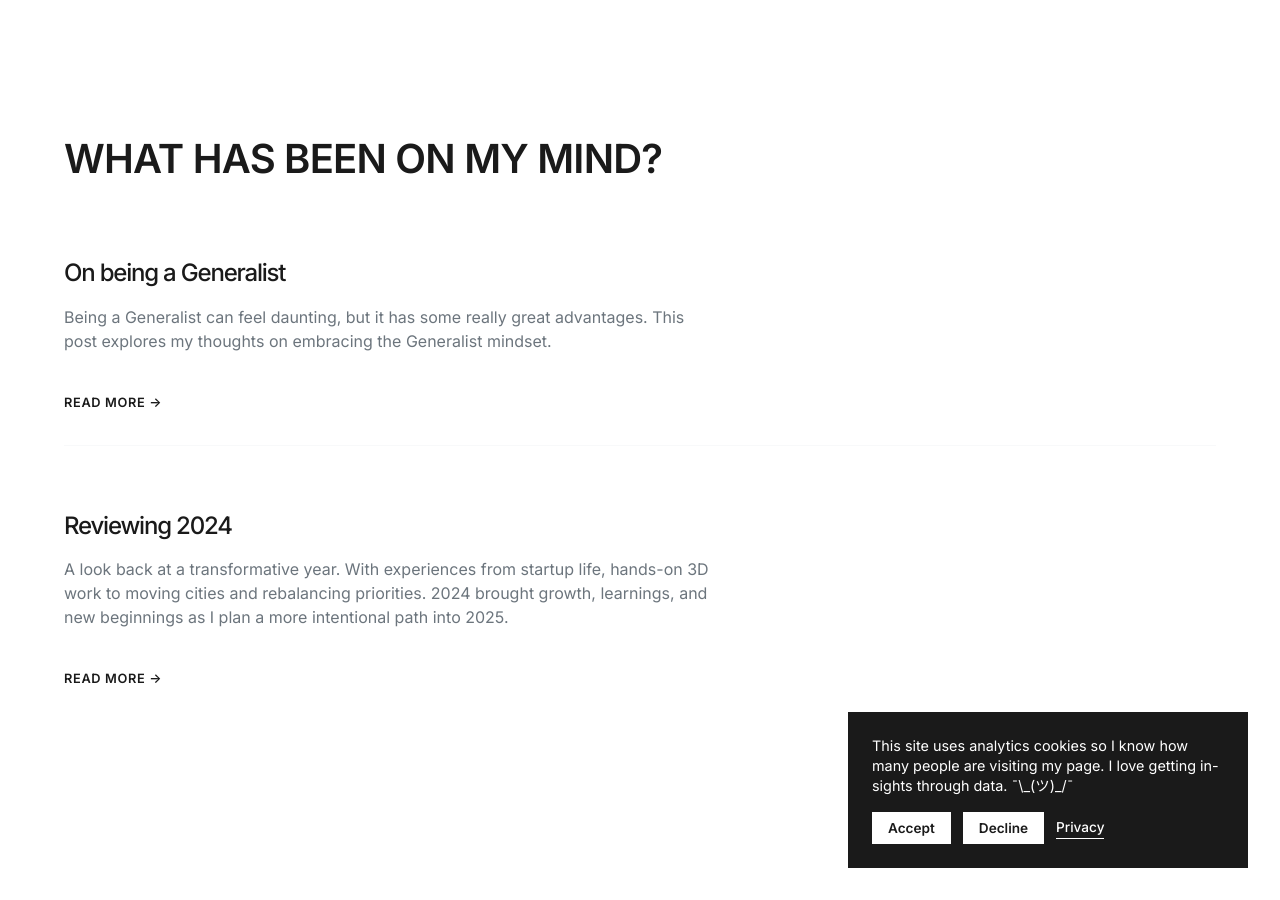
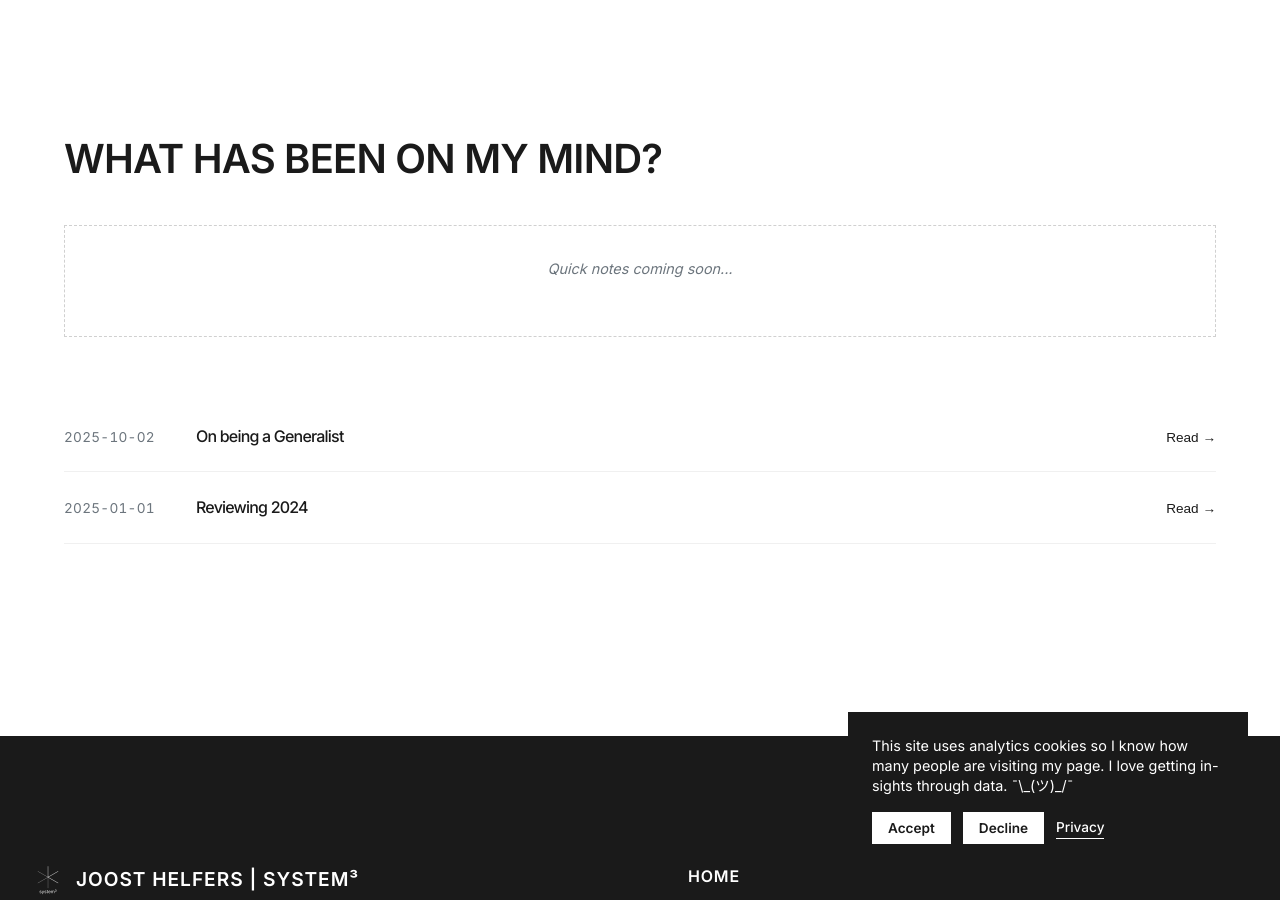
Before and after one commit to joosthel/system3-web, a Jekyll site: the page built from readme.md, in a window 1280 px wide and 900 px high, scrolled down 5874 px. Built offline with Jekyll 4.4.1, drawn with Linux system fonts in a browser that asks for light colours; our own code applies the rules of GitHub Pages for plain Markdown files.

Commit message:
add - improve blog section

```diff
--- a/_layouts/home.html
+++ b/_layouts/home.html
@@ -174,35 +174,58 @@ layout: default
     </div>
   </section>
 
-  <!-- Blog Posts Section (Two-Column with Right Empty) - Dynamic -->
+  <!-- Blog Posts Section - Notes + Long-form List -->
   <section class="blog-section">
     <div class="blog-section-inner">
       <h2>What has been on my mind?</h2>
-      <div class="post-grid">
+
+      <!-- Quick Notes Grid (Placeholder) -->
+      <div class="notes-grid">
+        <div class="notes-placeholder">
+          <p>Quick notes coming soon...</p>
+        </div>
+      </div>
+
+      <!-- Long-form Blog Posts List -->
+      <div class="blog-list">
         {% assign blog_posts = site.posts | where: "categories", "blog" %}
-        {% for post in blog_posts limit:3 %}
-        <div class="post-card">
-          <h3><a href="{{ post.url | relative_url }}">{{ post.title }}</a></h3>
-          {% if post.description %}
-            <p>{{ post.description }}</p>
-          {% else %}
-            <p>{{ post.excerpt | strip_html | truncatewords: 30 }}</p>
+        {% assign current_timestamp = site.time | date: "%s" | plus: 0 %}
+        {% assign one_year_seconds = 31536000 %}
+        {% assign one_year_ago = current_timestamp | minus: one_year_seconds %}
+        {% for post in blog_posts %}
+          {% assign post_timestamp = post.date | date: "%s" | plus: 0 %}
+          {% if post_timestamp > one_year_ago %}
+        <div class="blog-list-item" data-post-id="blog-post-{{ forloop.index }}">
+          <span class="blog-list-date">{{ post.date | date: "%Y-%m-%d" }}</span>
+          <h3 class="blog-list-title">{{ post.title }}</h3>
+          <button class="blog-list-link" data-target="blog-post-{{ forloop.index }}">Read →</button>
+        </div>
           {% endif %}
-          <a href="{{ post.url | relative_url }}" class="read-more">READ MORE →</a>
-        </div>
         {% endfor %}
       </div>
-
-      {% if blog_posts.size > 3 %}
-      <div class="view-all">
-        <a href="{{ '/blog' | relative_url }}" class="view-all-button">ALL POSTS</a>
-      </div>
-      {% endif %}
     </div>
-    <!-- Empty right column -->
   </section>
 
 </div>
+<!-- Blog Post Modal Data -->
+{% assign blog_posts = site.posts | where: "categories", "blog" %}
+{% assign current_timestamp = site.time | date: "%s" | plus: 0 %}
+{% assign one_year_seconds = 31536000 %}
+{% assign one_year_ago = current_timestamp | minus: one_year_seconds %}
+{% for post in blog_posts %}
+  {% assign post_timestamp = post.date | date: "%s" | plus: 0 %}
+  {% if post_timestamp > one_year_ago %}
+<div id="blog-post-{{ forloop.index }}" class="blog-post-data" style="display: none;">
+  <div class="blog-post-header">
+    <h2>{{ post.title }}</h2>
+    <p class="blog-post-date">{{ post.date | date: "%B %d, %Y" }}</p>
+  </div>
+  <div class="blog-post-content">
+    {{ post.content }}
+  </div>
+</div>
+  {% endif %}
+{% endfor %}
 
 <!-- Modal Overlay Structure -->
 <div id="modal-overlay" class="modal-overlay">
--- a/assets/css/main.css
+++ b/assets/css/main.css
@@ -807,6 +807,10 @@ ul, ol, li {
 /* ===================================================================
    9. BLOG & LAB SECTIONS
    =================================================================== */
+/* ===================================================================
+   10. BLOG SECTION - TWITTER FEED STYLE GRID
+   =================================================================== */
+
 .blog-section {
   padding: 4rem 2rem;
   margin-bottom: 2rem;
@@ -817,41 +821,151 @@ ul, ol, li {
   margin: 0;
 }
 
-.post-grid {
+/* Notes Grid (Placeholder for quick notes) */
+.notes-grid {
+  margin-top: 2rem;
+  margin-bottom: 4rem;
   display: grid;
-  grid-template-columns: 1fr;
+  grid-template-columns: repeat(8, 1fr);
+  gap: 1.5rem;
+  min-height: 100px;
+}
+
+.notes-placeholder {
+  grid-column: 1 / -1;
+  background: var(--secondary-color);
+  border: 1px dashed #d0d0d0;
+  padding: 2rem;
+  display: flex;
+  align-items: center;
+  justify-content: center;
+  color: var(--med-gray);
+  font-size: 0.9rem;
+  font-style: italic;
+}
+
+/* Blog List - Minimal long-form posts */
+.blog-list {
+  display: flex;
+  flex-direction: column;
+  gap: 0;
+}
+
+.blog-list-item {
+  display: grid;
+  grid-template-columns: 100px 1fr auto;
   gap: 2rem;
-}
-
-.post-card {
-  padding: 2rem 0;
-  border-bottom: 1px solid var(--light-gray);
-}
-
-.post-card:last-child {
-  border-bottom: none;
-}
-
-.post-card h3 {
-  font-size: 1.5rem;
-  font-weight: 600;
-  margin: 0 0 1rem 0;
-  line-height: 1.3;
-}
-
-.post-card p {
-  color: var(--med-gray);
-  margin-bottom: 1.5rem;
-}
-
-.post-date {
-  display: inline-block;
+  align-items: baseline;
+  padding: 1.5rem 0;
+  border-bottom: 1px solid #f0f0f0;
+  transition: background 0.2s ease;
+}
+
+.blog-list-item:hover {
+  background: #fafafa;
+}
+
+.blog-list-date {
   font-size: 0.85rem;
   color: var(--med-gray);
+  font-variant-numeric: tabular-nums;
+  font-weight: 400;
+  letter-spacing: 0.02em;
+}
+
+.blog-list-title {
+  font-size: 1rem;
   font-weight: 500;
+  margin: 0;
+  line-height: 1.4;
+  color: var(--text-color);
+}
+
+.blog-list-link {
+  background: none;
+  border: none;
+  color: var(--text-color);
+  font-size: 0.85rem;
+  font-weight: 500;
+  cursor: pointer;
+  padding: 0;
+  transition: opacity 0.2s ease;
+  white-space: nowrap;
+}
+
+.blog-list-link:hover {
+  opacity: 0.5;
+}
+/* Blog post modal content styling */
+.blog-post-data {
+  display: none;
+}
+
+.blog-post-header {
+  padding: 12rem 0 3rem 0;
+  border-bottom: none;
+  margin-bottom: 3rem;
+}
+
+.blog-post-header h2 {
+  font-size: 3.5rem;
+  margin: 0 0 1rem 0;
+  line-height: 1.1;
+  font-weight: 600;
+  letter-spacing: -0.02em;
+}
+
+.blog-post-date {
+  color: var(--med-gray);
+  font-size: 0.9rem;
   text-transform: uppercase;
   letter-spacing: 0.05em;
-}
+  display: block;
+}
+
+.blog-post-content {
+  line-height: 1.8;
+  font-size: 1rem;
+  margin-bottom: 3rem;
+}
+
+.blog-post-content h2 {
+  font-size: 2rem;
+  margin-top: 3rem;
+  margin-bottom: 1.5rem;
+  font-weight: 600;
+}
+
+.blog-post-content h3 {
+  font-size: 1.5rem;
+  margin-top: 2rem;
+  margin-bottom: 1rem;
+  font-weight: 500;
+}
+
+.blog-post-content p {
+  margin-bottom: 1.5rem;
+}
+
+.blog-post-content ul,
+.blog-post-content ol {
+  margin-bottom: 1.5rem;
+  padding-left: 2rem;
+}
+
+.blog-post-content li {
+  margin-bottom: 0.75rem;
+}
+
+.blog-post-content img {
+  width: 100%;
+  height: auto;
+  margin: 2rem 0;
+}
+
+/* ===================================================================
+   11. LAB SECTION
+   =================================================================== */
 
 .lab-section {
   padding: 4rem 2rem;
@@ -1204,6 +1318,38 @@ ul, ol, li {
     padding: 4rem 1.5rem;
   }
 
+  .blog-grid {
+    grid-template-columns: repeat(2, 1fr);
+    gap: 1rem;
+  }
+
+  .notes-grid {
+    grid-template-columns: 1fr;
+    margin-bottom: 3rem;
+  }
+
+  .notes-placeholder {
+    padding: 1.5rem;
+  }
+
+  .blog-list-item {
+    grid-template-columns: 80px 1fr auto;
+    gap: 1rem;
+    padding: 1rem 0;
+  }
+
+  .blog-list-date {
+    font-size: 0.75rem;
+  }
+
+  .blog-list-title {
+    font-size: 0.9rem;
+  }
+
+  .blog-list-link {
+    font-size: 0.8rem;
+  }
+
   .lab-grid {
     columns: 2;
     column-gap: 0.75rem;
@@ -1235,6 +1381,13 @@ ul, ol, li {
     padding-top: 5rem;
     padding-left: 1.5rem;
     padding-right: 1.5rem;
+  }
+}
+
+/* Tablet screens - 4 column blog grid */
+@media (max-width: 1200px) {
+  .blog-grid {
+    grid-template-columns: repeat(4, 1fr);
   }
 }
 
@@ -1271,6 +1424,11 @@ ul, ol, li {
   .blog-section,
   .lab-section {
     padding: 2rem 0.75rem;
+  }
+
+  .blog-grid {
+    grid-template-columns: 1fr;
+    gap: 0.75rem;
   }
 
   .services-grid {
```
Also changed, not shown: other parts of _layouts/home.html (+25 -0 lines).
